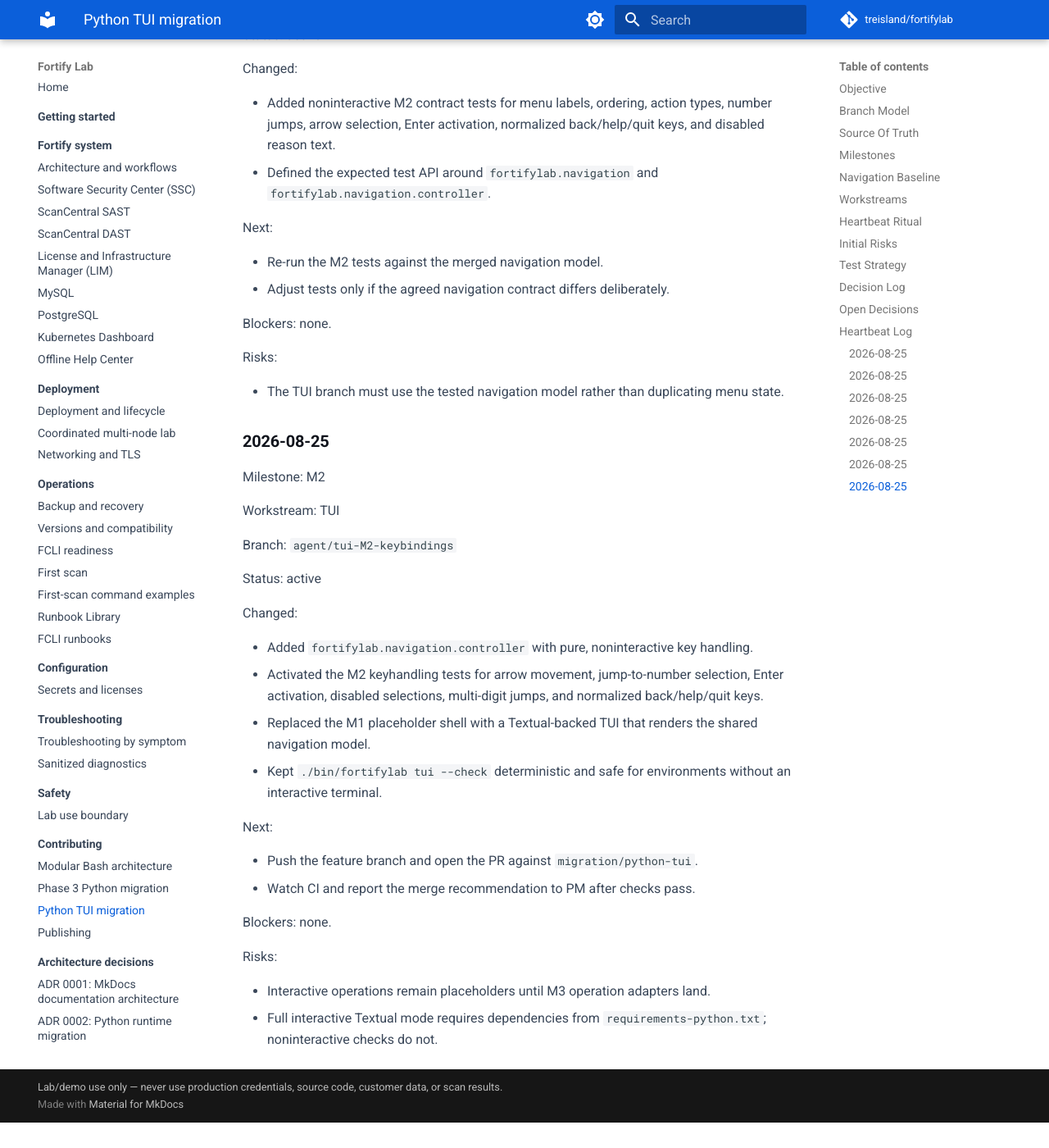
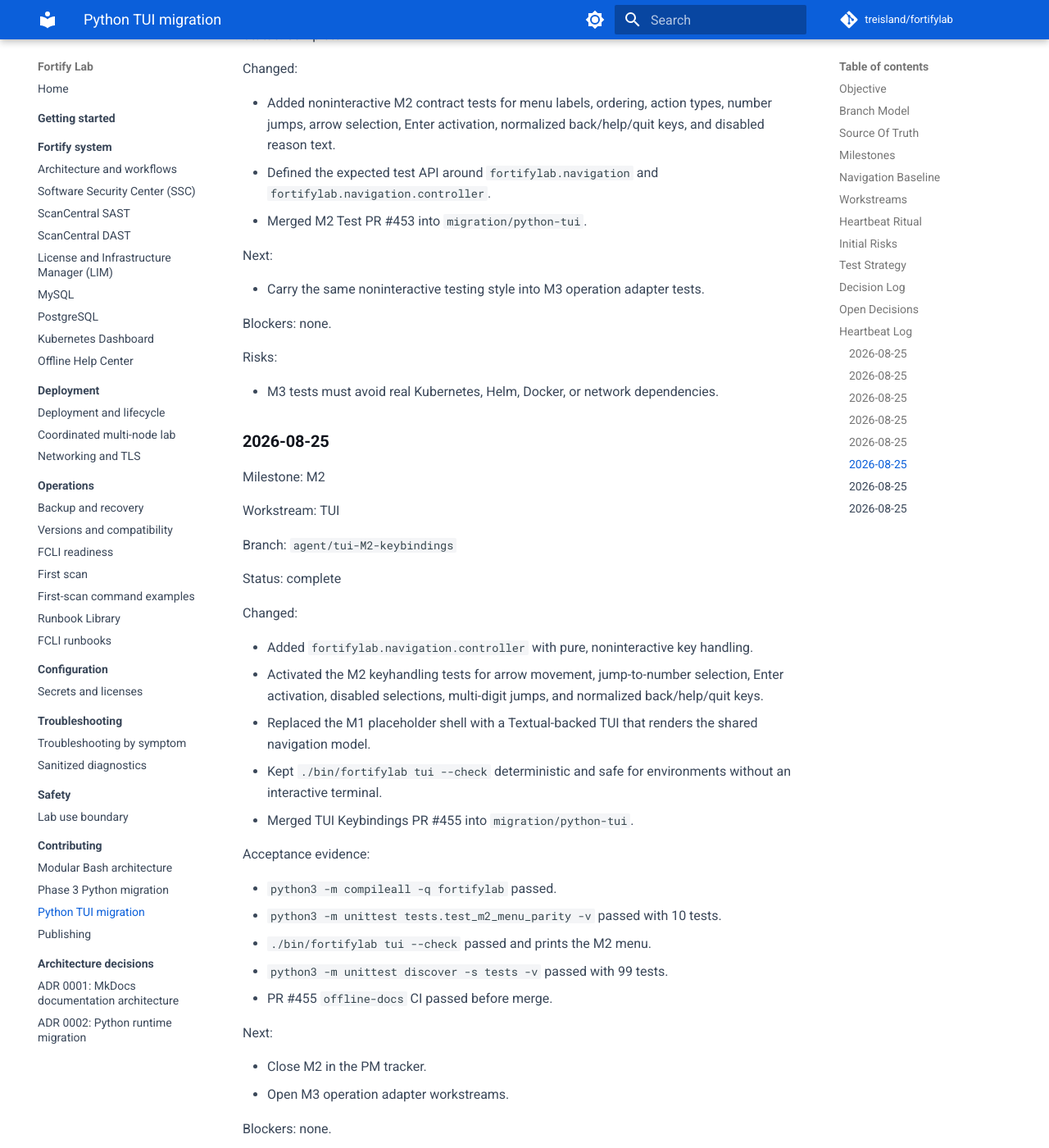
Before and after one commit to treisland/fortifylab, an MkDocs documentation site: the page built from docs/development/python-tui-migration.md, in a window 1280 px wide and 1400 px high, scrolled down 10842 px. Shown: the whole window at 82% size. Built offline with MkDocs 1.6.1 and Material for MkDocs 9.7.7, drawn with Linux system fonts in a browser that asks for light colours; comment, search, counter and statistics services are not loaded; before the commit the page ends 12211 px from its top, so only the background shows below that; some of the changed text lies outside the part shown.

Commit message:
Close M2 and open M3 migration work

```diff
--- a/docs/development/python-tui-migration.md
+++ b/docs/development/python-tui-migration.md
@@ -380,23 +380,23 @@
 
 Branch: `agent/test-M2-menu-parity`
 
-Status: active
+Status: complete
 
 Changed:
 
 - Added noninteractive M2 contract tests for menu labels, ordering, action types, number jumps, arrow selection, Enter activation, normalized back/help/quit keys, and disabled reason text.
 - Defined the expected test API around `fortifylab.navigation` and `fortifylab.navigation.controller`.
+- Merged M2 Test PR #453 into `migration/python-tui`.
 
 Next:
 
-- Re-run the M2 tests against the merged navigation model.
-- Adjust tests only if the agreed navigation contract differs deliberately.
+- Carry the same noninteractive testing style into M3 operation adapter tests.
 
 Blockers: none.
 
 Risks:
 
-- The TUI branch must use the tested navigation model rather than duplicating menu state.
+- M3 tests must avoid real Kubernetes, Helm, Docker, or network dependencies.
 
 ### 2026-08-25
 
@@ -406,7 +406,7 @@
 
 Branch: `agent/tui-M2-keybindings`
 
-Status: active
+Status: complete
 
 Changed:
 
@@ -414,11 +414,20 @@
 - Activated the M2 keyhandling tests for arrow movement, jump-to-number selection, Enter activation, disabled selections, multi-digit jumps, and normalized back/help/quit keys.
 - Replaced the M1 placeholder shell with a Textual-backed TUI that renders the shared navigation model.
 - Kept `./bin/fortifylab tui --check` deterministic and safe for environments without an interactive terminal.
+- Merged TUI Keybindings PR #455 into `migration/python-tui`.
+
+Acceptance evidence:
+
+- `python3 -m compileall -q fortifylab` passed.
+- `python3 -m unittest tests.test_m2_menu_parity -v` passed with 10 tests.
+- `./bin/fortifylab tui --check` passed and prints the M2 menu.
+- `python3 -m unittest discover -s tests -v` passed with 99 tests.
+- PR #455 `offline-docs` CI passed before merge.
 
 Next:
 
-- Push the feature branch and open the PR against `migration/python-tui`.
-- Watch CI and report the merge recommendation to PM after checks pass.
+- Close M2 in the PM tracker.
+- Open M3 operation adapter workstreams.
 
 Blockers: none.
 
@@ -426,3 +435,35 @@
 
 - Interactive operations remain placeholders until M3 operation adapters land.
 - Full interactive Textual mode requires dependencies from `requirements-python.txt`; noninteractive checks do not.
+
+
+### 2026-08-25
+
+Milestone: M3
+
+Workstream: PM
+
+Branch: `agent/pm-M2-closeout-open-M3`
+
+Status: active
+
+Changed:
+
+- PM gate review accepted M2 as complete.
+- Updated the tracker to set `current_milestone: M3`.
+- Recorded Navigation Model PR #454, M2 Test PR #453, and TUI Keybindings PR #455 as M2 completion evidence.
+- Opened M3 operation adapter work as the next milestone.
+
+Next:
+
+- Merge this closeout branch into `migration/python-tui`.
+- Spawn Operations Adapter on `agent/operations-M3-adapter-catalog`.
+- Spawn M3 Test on `agent/test-M3-operation-adapters`.
+- Spawn Config Design on `agent/config-M4-schema-design` as read-mostly foundation work.
+
+Blockers: none.
+
+Risks:
+
+- M3 must not execute mutating operations without explicit confirmation gates.
+- Config implementation should wait for operation runner boundaries before replacing editor behavior.
```
Also changed, not shown: 1 other file.
